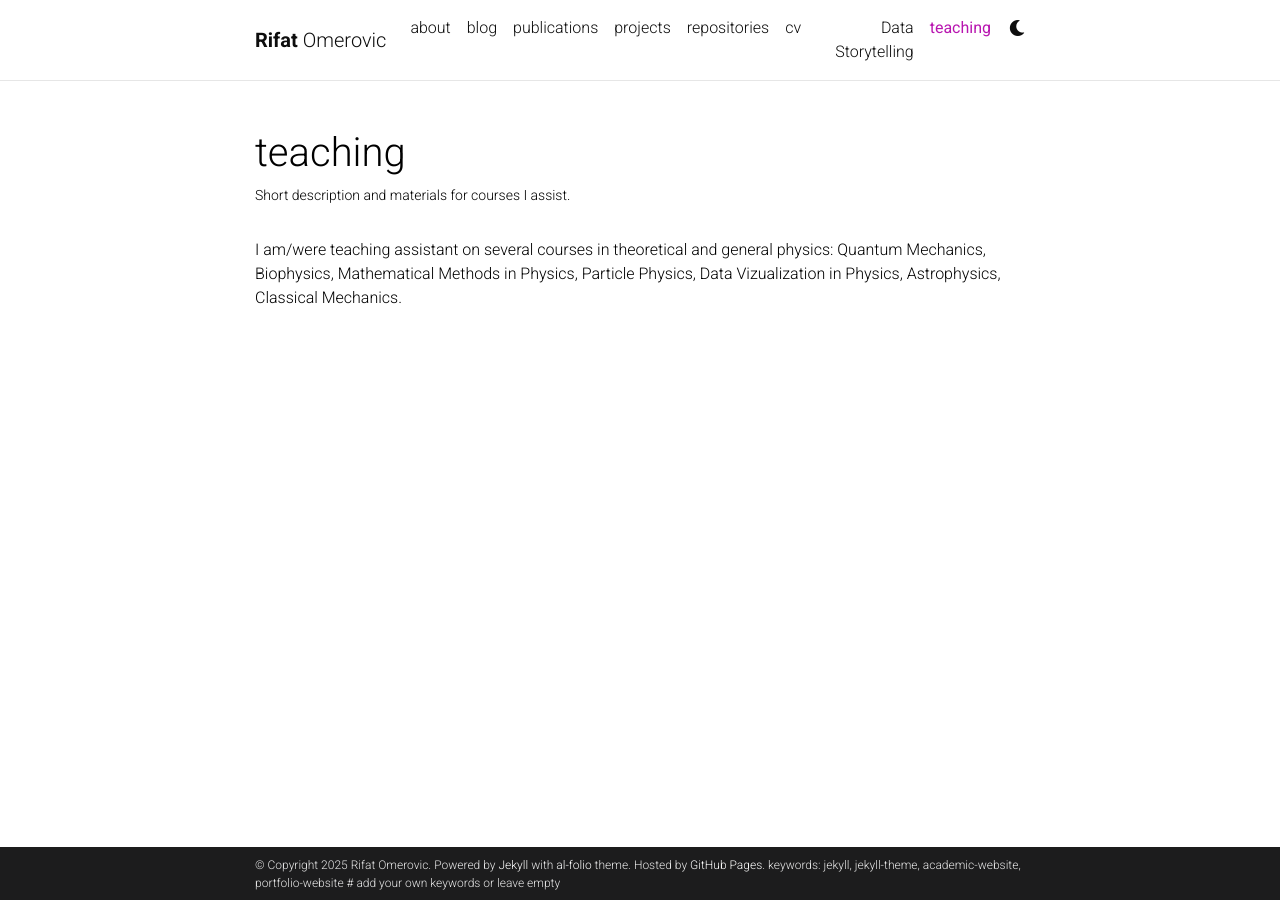
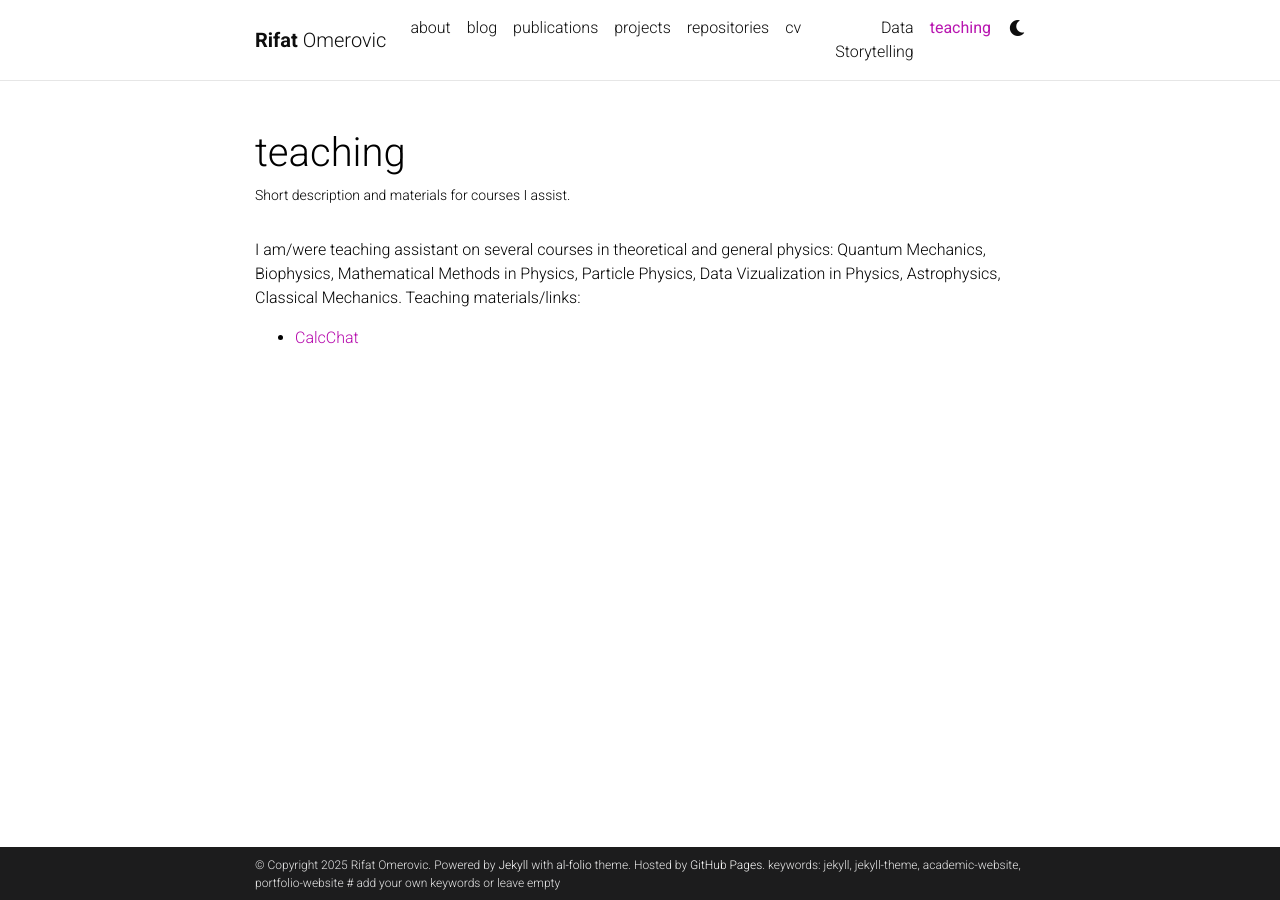
Before and after one commit to rifatom/rifatom.github.io, a Jekyll site: the page built from _pages/teaching.md, in a window 1280 px wide. Built offline with Jekyll 4.4.1, drawn with Linux system fonts in a browser that asks for light colours; comment, search, counter and statistics services are not loaded; a style sheet for code colours, icons or effects is not loaded.

Commit message:
Update teaching.md

```diff
--- a/_pages/teaching.md
+++ b/_pages/teaching.md
@@ -8,3 +8,5 @@ nav_order: 5
 ---
 
 I am/were teaching assistant on several courses in theoretical and general physics: Quantum Mechanics, Biophysics, Mathematical Methods in Physics, Particle Physics, Data Vizualization in Physics, Astrophysics, Classical Mechanics.
+Teaching materials/links:
+- [CalcChat](https://www.calcchat.com/book/Calculus-10e/)
```
